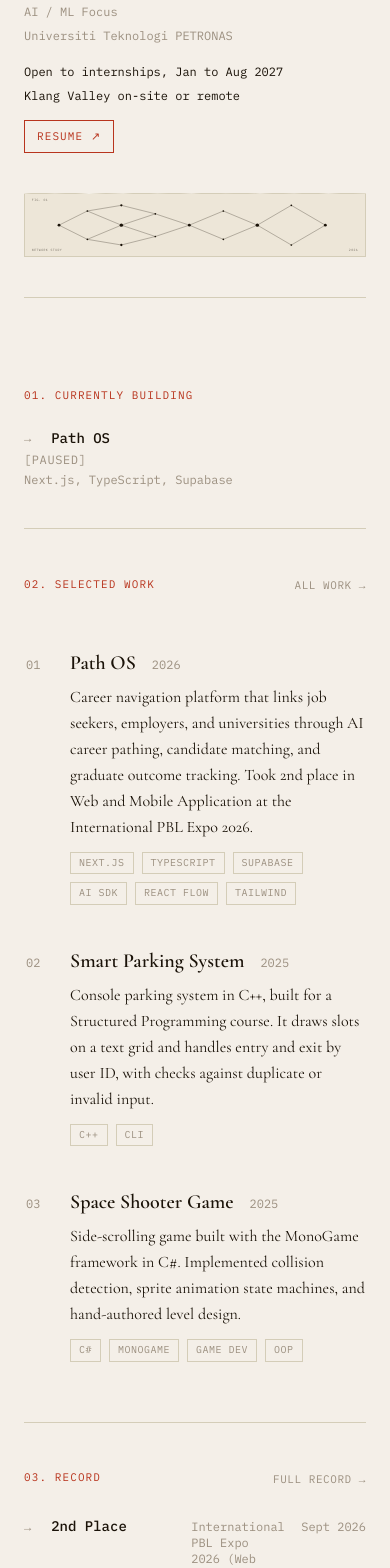
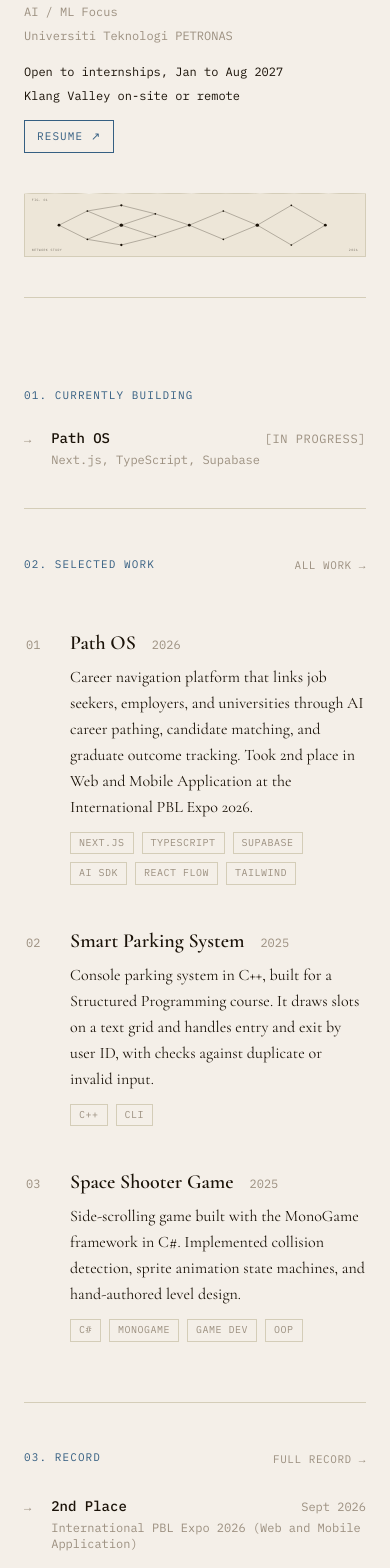
Before and after one commit to anuarafiq/portfolio, a React (Vite) app: page / in a window 390 px wide. Shown: the part 260-1828 px from the top of the page. Built offline with nearby package versions, Linux system fonts and the light colour scheme.

Commit message:
switch accent to blue in both themes, fix path os home status, stack record and building rows on phones

```diff
--- a/scripts/generate-og.mjs
+++ b/scripts/generate-og.mjs
@@ -12,7 +12,7 @@ const OUT = join(__dirname, "../public/og-image.png")
 // Light palette from src/index.css
 const ink = "#1a1208"
 const paper = "#f4efe8"
-const rust = "#b8341d"
+const rust = "#355f82"
 const warm = "#9c9080"
 const line = "#d4cdb8"
 
--- a/src/data/status.js
+++ b/src/data/status.js
@@ -1,3 +1,3 @@
 export const currentlyBuilding = [
-  { name: "Path OS", status: "Paused", stack: "Next.js, TypeScript, Supabase" }
+  { name: "Path OS", status: "In progress", stack: "Next.js, TypeScript, Supabase" }
 ];
--- a/src/index.css
+++ b/src/index.css
@@ -5,7 +5,7 @@
  * Three-color palette — each earns its place:
  *   ink      → near-black, warmer than #000, like dried ink on paper
  *   paper    → warm cream, aged laid paper (not clinical white)
- *   rust     → vermillion accent, like a correction pen or archival stamp
+ *   rust     → deep steel blue accent (token name kept from the old red)
  *
  * Two typefaces:
  *   serif    → Cormorant Garamond: high-contrast classical editorial serif
@@ -14,7 +14,7 @@
 @theme {
   --color-ink: #1a1208;
   --color-paper: #f4efe8;
-  --color-rust: #b8341d;
+  --color-rust: #355f82;
   --color-warm: #9c9080;
   --color-line: #d4cdb8;
   --color-paper-dim: #ede6d8;
@@ -48,7 +48,7 @@
  * Current: "Charcoal Broadsheet" — neutral warm charcoal, modern editorial
  *   ink       → #ede5d5  warm off-white
  *   paper     → #1e1c18  warm dark charcoal
- *   rust      → #e0623a  vermillion, brightened for 4.5:1 contrast on charcoal
+ *   rust      → #5a8fb8  steel blue, lighter than light mode for 4.5:1 on charcoal
  *   warm      → #8c8272  warm gray-brown secondary text
  *   line      → #302c24  charcoal border
  *   paper-dim → #171512  slightly darker charcoal for code blocks
@@ -59,7 +59,7 @@
   :root:not([data-theme="light"]) {
     --color-ink: #ede5d5;
     --color-paper: #1e1c18;
-    --color-rust: #e0623a;
+    --color-rust: #5a8fb8;
     --color-warm: #8c8272;
     --color-line: #302c24;
     --color-paper-dim: #171512;
@@ -70,7 +70,7 @@
 :root[data-theme="dark"] {
   --color-ink: #ede5d5;
   --color-paper: #1e1c18;
-  --color-rust: #4a7fa8;
+  --color-rust: #5a8fb8;
   --color-warm: #8c8272;
   --color-line: #302c24;
   --color-paper-dim: #171512;
--- a/src/pages/Home.jsx
+++ b/src/pages/Home.jsx
@@ -132,16 +132,16 @@ export default function Home() {
           {currentlyBuilding.map((entry) => (
             <div
               key={entry.name}
-              className="flex flex-wrap items-center gap-x-5 gap-y-1 font-mono text-sm"
+              className="grid grid-cols-[auto_1fr_auto] items-baseline gap-x-5 gap-y-1 font-mono text-sm sm:flex sm:flex-wrap sm:items-center"
             >
               <span className="text-warm text-xs select-none" aria-hidden="true">
                 →
               </span>
-              <span className="text-ink font-medium w-50">{entry.name}</span>
-              <span className="text-warm text-xs uppercase tracking-wider w-30">
+              <span className="text-ink font-medium sm:w-50">{entry.name}</span>
+              <span className="text-warm text-xs uppercase tracking-wider sm:w-30">
                 [{entry.status}]
               </span>
-              <span className="text-warm text-xs">{entry.stack}</span>
+              <span className="text-warm text-xs col-span-2 col-start-2">{entry.stack}</span>
             </div>
           ))}
         </motion.div>
@@ -245,14 +245,14 @@ export default function Home() {
           {competitions.slice(0, 3).map((c) => (
             <div
               key={`${c.event}-${c.date}`}
-              className="flex flex-wrap items-baseline gap-x-5 gap-y-1 font-mono text-sm"
+              className="grid grid-cols-[auto_1fr_auto] items-baseline gap-x-5 gap-y-1 font-mono text-sm sm:flex sm:flex-wrap"
             >
               <span className="text-warm text-xs select-none" aria-hidden="true">
                 →
               </span>
-              <span className="text-ink font-medium w-30">{c.title}</span>
-              <span className="text-warm text-xs flex-1 min-w-0">{c.event}</span>
-              <span className="text-warm text-xs">{c.date}</span>
+              <span className="text-ink font-medium sm:w-30">{c.title}</span>
+              <span className="text-warm text-xs col-span-2 col-start-2 row-start-2 sm:flex-1 sm:min-w-0">{c.event}</span>
+              <span className="text-warm text-xs col-start-3 row-start-1">{c.date}</span>
             </div>
           ))}
         </motion.div>
```
Also changed, not shown: public/og-image.png, 1 other file (tests, documents, lock files or other folders).
